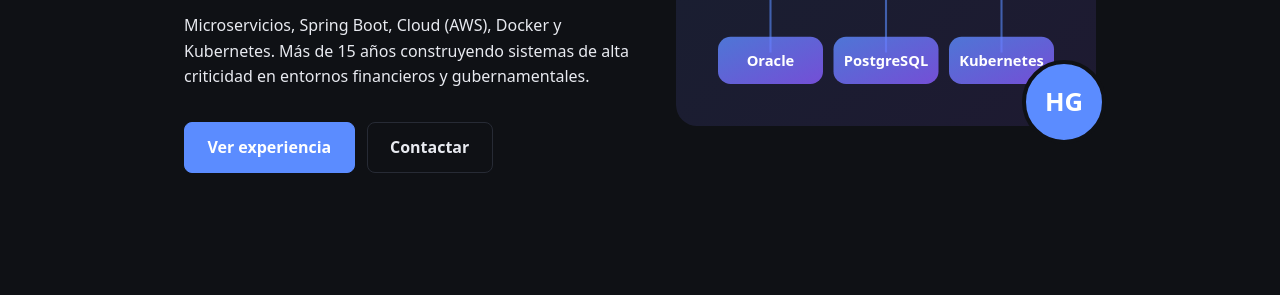
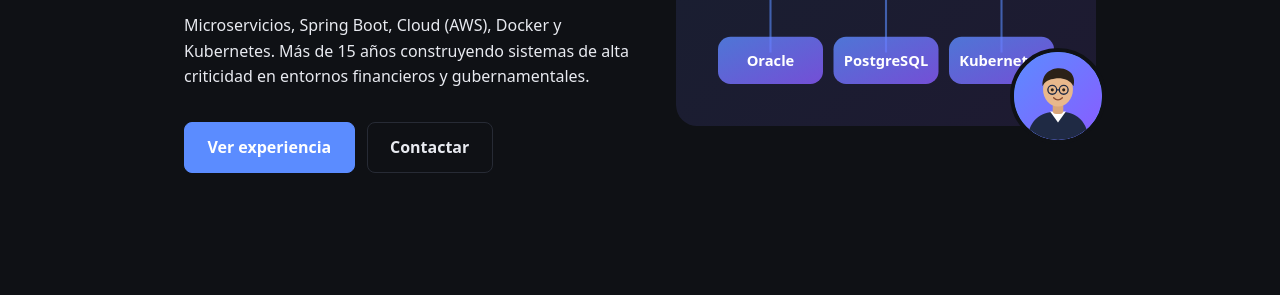
Before and after one commit to Higinio2723/higinogc, a plain HTML site: page index.html in a window 1280 px wide. Shown: the part 450-745 px from the top of the page. Drawn offline with Linux system fonts and the light colour scheme.

Commit message:
Agrega avatar al portafolio
Co-Authored-By: Claude Sonnet 5.5 <noreply@anthropic.com>

```diff
--- a/index.html
+++ b/index.html
@@ -35,7 +35,7 @@
       </div>
       <div class="hero-img">
         <img src="img/hero.svg" alt="Ilustración de arquitectura de microservicios">
-        <div class="avatar" aria-hidden="true">HG</div>
+        <img class="avatar" src="img/avatar.svg" alt="Avatar de Higinio Gonzalez C">
       </div>
     </section>
 
--- a/styles.css
+++ b/styles.css
@@ -183,3 +183,5 @@ footer { text-align: center; padding: 2rem; color: var(--muted); border-top: 1px
   .hero { flex-direction: column-reverse; min-height: auto; padding: 3rem 0; }
   .hero-img { max-width: 320px; }
 }
+
+.hero-img img.avatar { width: 96px; height: 96px; border-radius: 50%; object-fit: cover; background: var(--accent); }
```
Also changed, not shown: img/avatar.svg (added).
